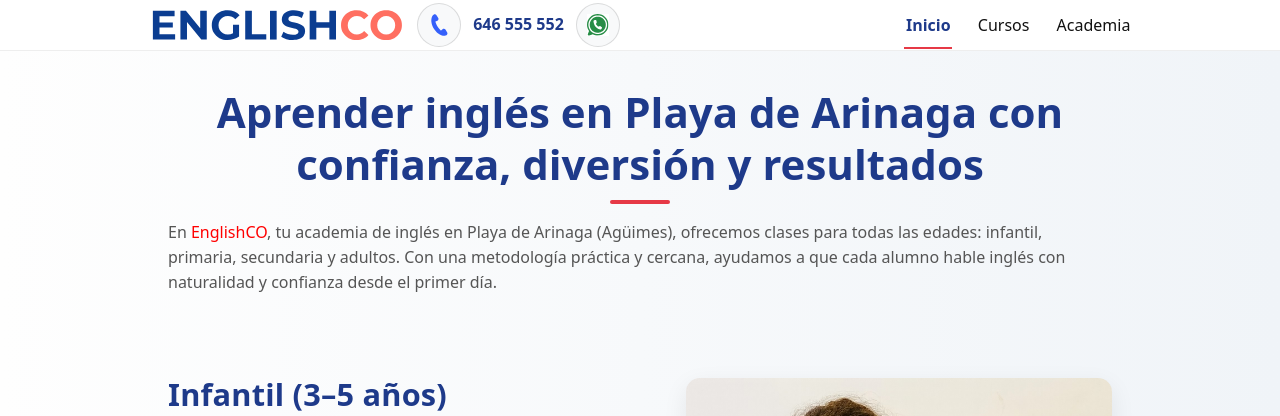
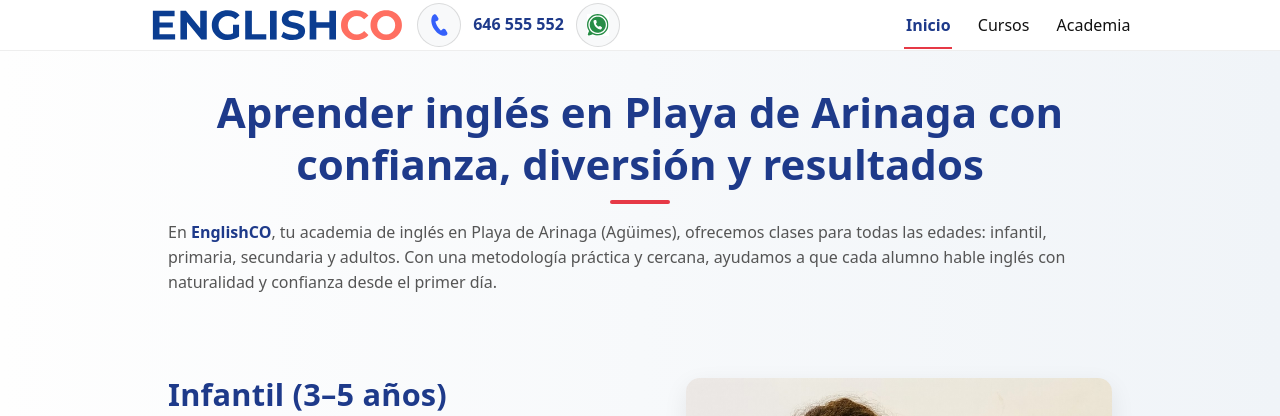
Before and after one commit to dixonbruce/englishco, a Jekyll site: the page built from index.html, in a window 1280 px wide. Shown: the top 416 px of the page. Built offline with Jekyll 4.4.1, drawn with Linux system fonts in a browser that asks for light colours.

Commit message:
Update index.html

```diff
--- a/index.html
+++ b/index.html
@@ -13,7 +13,7 @@ section: "home"
 
         <h1>Aprender inglés en Playa de Arinaga con confianza, diversión y resultados</h1>
         <p>
-          En <a href="https://englishco.es" style="color:red;">EnglishCO</a>, tu academia de inglés en Playa de Arinaga (Agüimes),
+          En <span class="brand-text">EnglishCO</span>, tu academia de inglés en Playa de Arinaga (Agüimes),
           ofrecemos clases para todas las edades: infantil, primaria, secundaria y adultos. Con una metodología práctica y cercana,
           ayudamos a que cada alumno hable inglés con naturalidad y confianza desde el primer día.
         </p>
```
